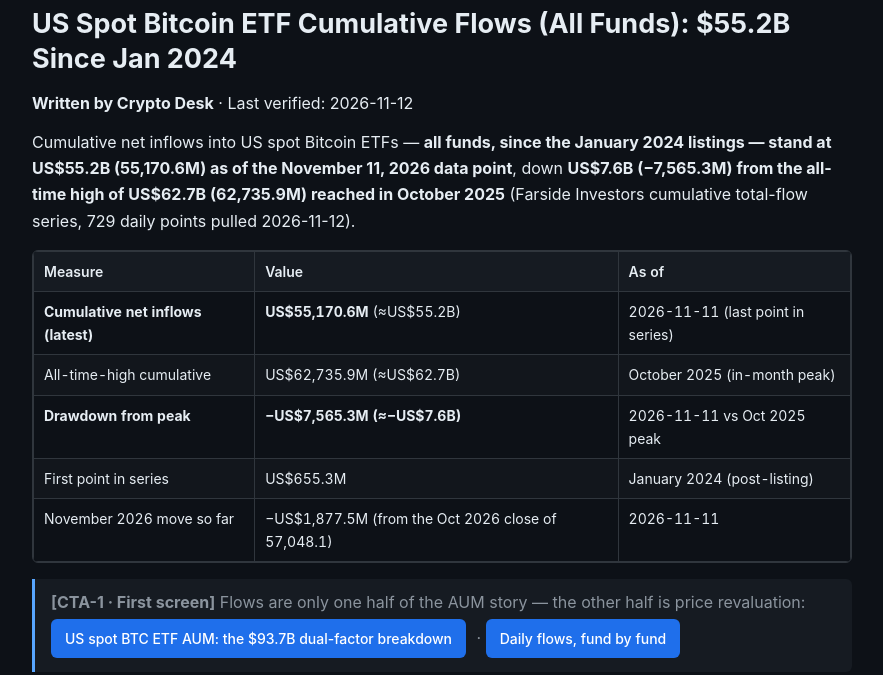
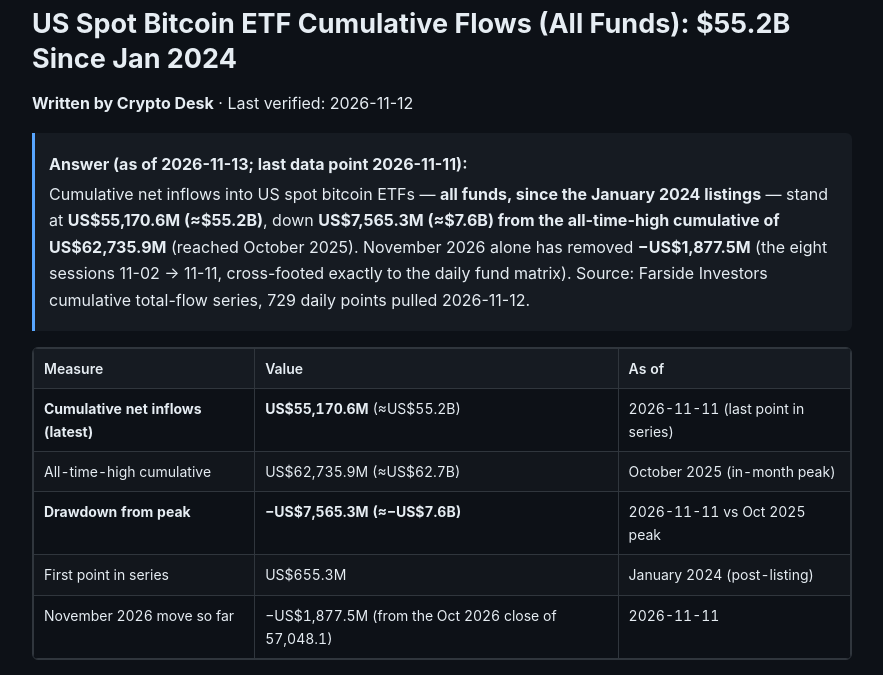
Before and after one commit to percallio/btcetfflows.com, a plain HTML site: page ibit-cumulative-flows/index.html in a window 1280 px wide. Shown: the part 55-730 px from the top of the page, without its empty margins (198-1081 px from the left). Drawn offline with Linux system fonts and the light colour scheme.

Commit message:
v11: F15 compliance — answer-box answer-sentences added to cumulative-flows + tickers pages

```diff
--- a/ibit-cumulative-flows/index.html
+++ b/ibit-cumulative-flows/index.html
@@ -37,7 +37,10 @@
 <article>
 <h1>US Spot Bitcoin ETF Cumulative Flows (All Funds): $55.2B Since Jan 2024</h1>
 <p><strong>Written by Crypto Desk</strong> · Last verified: 2026-11-12</p>
-<p>Cumulative net inflows into US spot Bitcoin ETFs — <strong>all funds, since the January 2024 listings — stand at US$55.2B (55,170.6M) as of the November 11, 2026 data point</strong>, down <strong>US$7.6B (−7,565.3M) from the all-time high of US$62.7B (62,735.9M) reached in October 2025</strong> (Farside Investors cumulative total-flow series, 729 daily points pulled 2026-11-12).</p>
+<div class="answer-box">
+<p><strong>Answer (as of 2026-11-13; last data point 2026-11-11):</strong></p>
+<p>Cumulative net inflows into US spot bitcoin ETFs — <strong>all funds, since the January 2024 listings</strong> — stand at <strong>US$55,170.6M (≈$55.2B)</strong>, down <strong>US$7,565.3M (≈$7.6B) from the all-time-high cumulative of US$62,735.9M</strong> (reached October 2025). November 2026 alone has removed <strong>−US$1,877.5M</strong> (the eight sessions 11-02 → 11-11, cross-footed exactly to the daily fund matrix). Source: Farside Investors cumulative total-flow series, 729 daily points pulled 2026-11-12.</p>
+</div>
 <div class="table-wrap"><table><thead><tr><th>Measure</th><th>Value</th><th>As of</th></tr></thead><tbody><tr><td><strong>Cumulative net inflows (latest)</strong></td><td><strong>US$55,170.6M</strong> (≈US$55.2B)</td><td>2026-11-11 (last point in series)</td></tr><tr><td>All-time-high cumulative</td><td>US$62,735.9M (≈US$62.7B)</td><td>October 2025 (in-month peak)</td></tr><tr><td><strong>Drawdown from peak</strong></td><td><strong>−US$7,565.3M (≈−US$7.6B)</strong></td><td>2026-11-11 vs Oct 2025 peak</td></tr><tr><td>First point in series</td><td>US$655.3M</td><td>January 2024 (post-listing)</td></tr><tr><td>November 2026 move so far</td><td>−US$1,877.5M (from the Oct 2026 close of 57,048.1)</td><td>2026-11-11</td></tr></tbody></table></div>
 <blockquote><strong>[CTA-1 · First screen]</strong> Flows are only one half of the AUM story — the other half is price revaluation: <a class="cta-btn" href="/us-btc-etf-aum/">US spot BTC ETF AUM: the $93.7B dual-factor breakdown</a> · <a class="cta-btn" href="/ibit-etf-flows/">Daily flows, fund by fund</a></blockquote>
 <h2>Milestones (Read From the Series)</h2>
```
Also changed, not shown: bitcoin-etf-tickers/index.html (+4 -1 lines).
